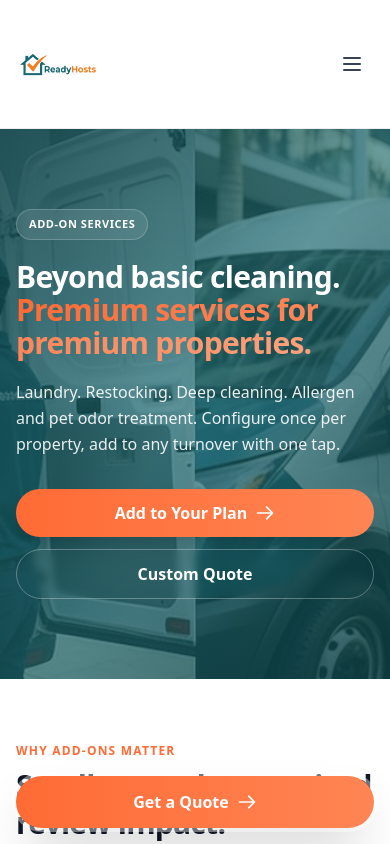
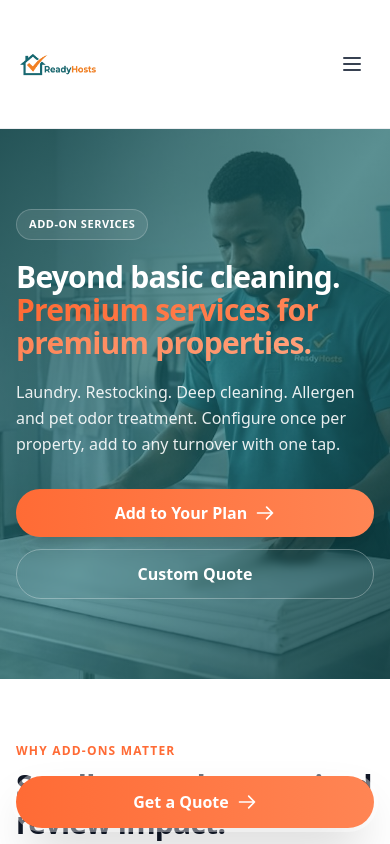
Before and after one commit to ReadyHosts/readyhost-website, a React (Vite) app: page /add-ons in a window 390 px wide. Shown: the top 844 px of the page. Built offline with nearby package versions, Linux system fonts and the light colour scheme.

Commit message:
Add addon-hero (linens folding in laundry facility) on /add-ons; bgPosition 60% to keep subject in frame on narrow mobile

```diff
--- a/src/pages/AddOns.jsx
+++ b/src/pages/AddOns.jsx
@@ -63,7 +63,8 @@ export default function AddOns() {
         headline="Beyond basic cleaning."
         highlight="Premium services for premium properties."
         sub="Laundry. Restocking. Deep cleaning. Allergen and pet odor treatment. Configure once per property, add to any turnover with one tap."
-        bgImage="/fleet-work2.jpg"
+        bgImage="/addon-hero.jpg"
+        bgPosition="60% center"
         primaryLabel="Add to Your Plan"
         primaryTo="/contact"
         secondaryLabel="Custom Quote"
```
Also changed, not shown: public/addon-hero.jpg (added).
